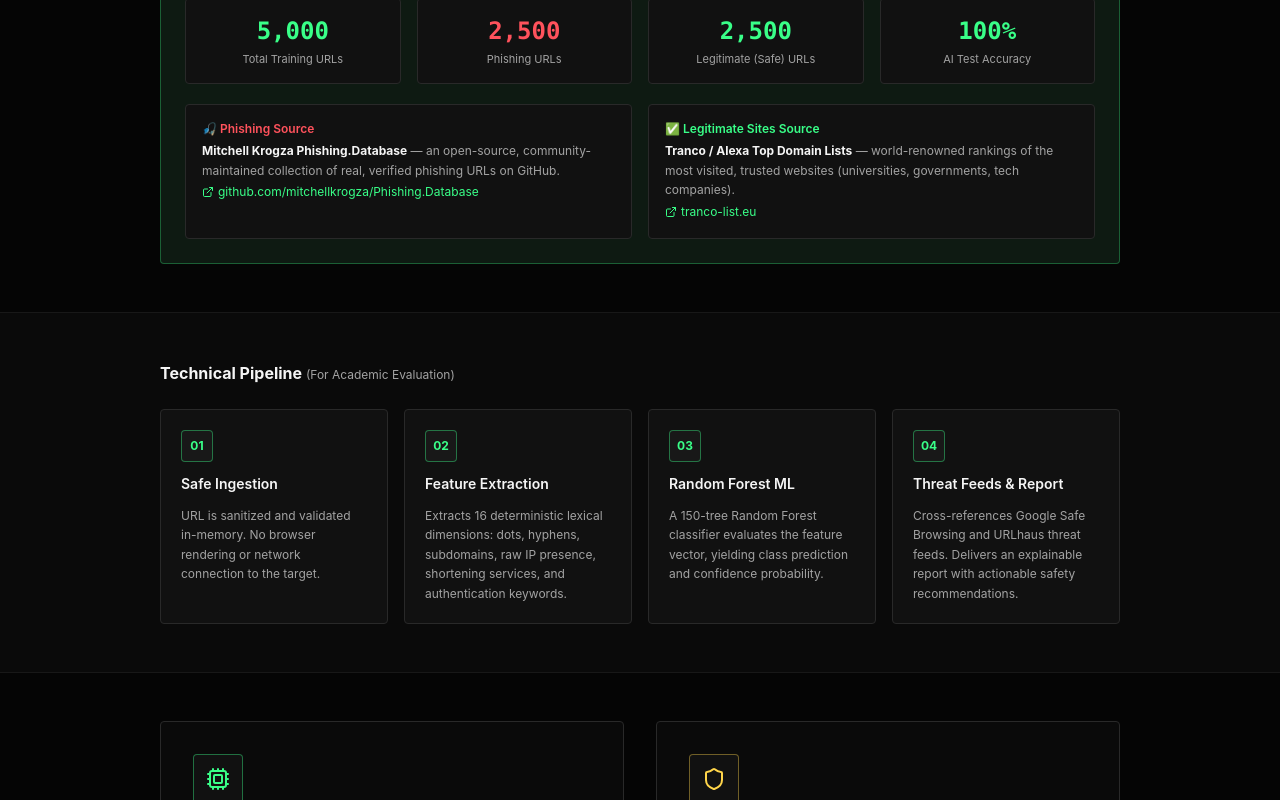
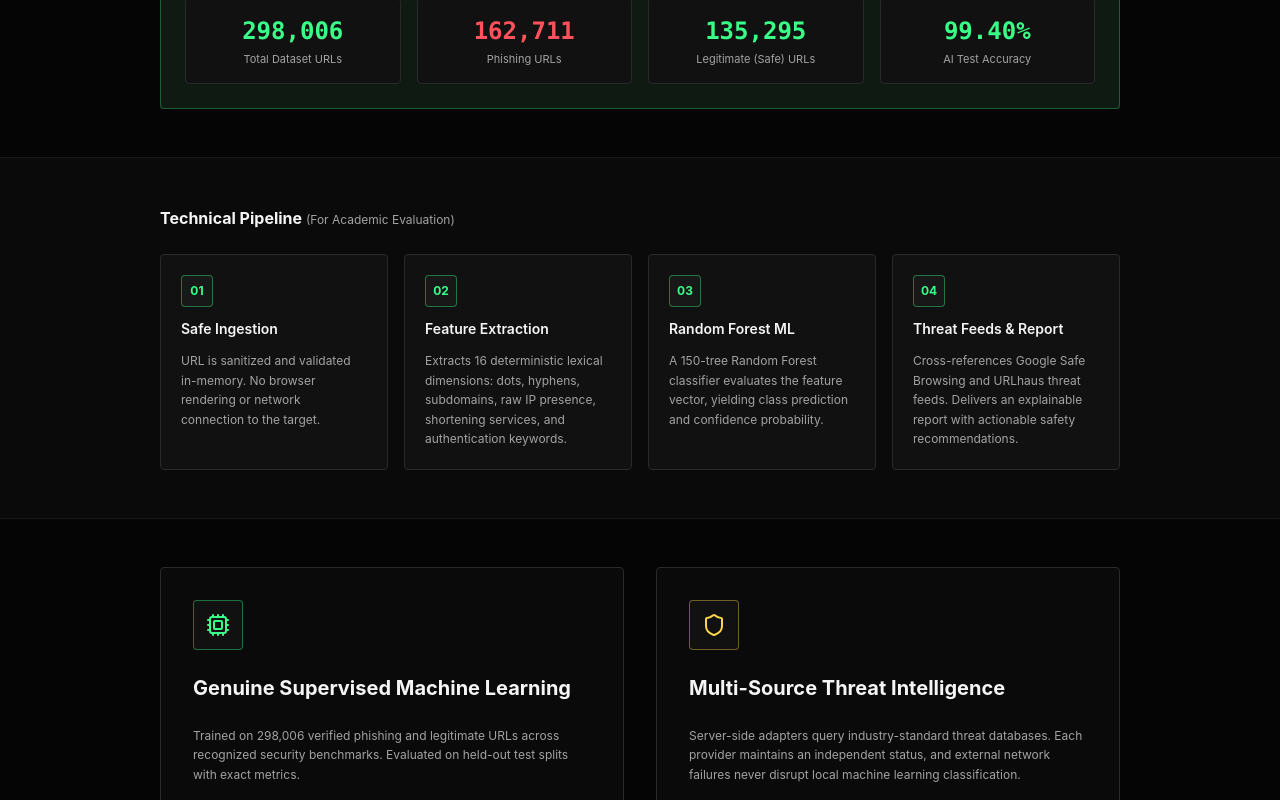
Before and after one commit to varunshetty1893/PhishGuard.Ai, a React (Vite) app in the folder frontend/: page / in a window 1280 px wide. Shown: the part 1080-1880 px from the top of the page. Built offline with nearby package versions, Linux system fonts and the light colour scheme; no server answers.

Commit message:
fix(landing): remove external dataset source boxes and update metrics to 298K dataset

```diff
--- a/frontend/src/pages/LandingPage.tsx
+++ b/frontend/src/pages/LandingPage.tsx
@@ -9,7 +9,6 @@ import {
   AlertTriangle,
   Database,
   BookOpen,
-  ExternalLink,
   Eye
 } from 'lucide-react';
 
@@ -173,49 +172,16 @@ export const LandingPage: React.FC = () => {
 
           <div className="grid grid-cols-2 md:grid-cols-4 gap-4">
             {[
-              { label: 'Total Training URLs', value: '5,000', color: '#39FF88' },
-              { label: 'Phishing URLs', value: '2,500', color: '#FF525C' },
-              { label: 'Legitimate (Safe) URLs', value: '2,500', color: '#39FF88' },
-              { label: 'AI Test Accuracy', value: '100%', color: '#39FF88' },
+              { label: 'Total Dataset URLs', value: '298,006', color: '#39FF88' },
+              { label: 'Phishing URLs', value: '162,711', color: '#FF525C' },
+              { label: 'Legitimate (Safe) URLs', value: '135,295', color: '#39FF88' },
+              { label: 'AI Test Accuracy', value: '99.40%', color: '#39FF88' },
             ].map((s) => (
               <div key={s.label} className="p-4 rounded bg-[#111111] border border-[#292929] text-center">
                 <div className="text-2xl font-bold font-mono" style={{ color: s.color }}>{s.value}</div>
                 <div className="text-[11px] text-[#A3A3A3] mt-1">{s.label}</div>
               </div>
             ))}
-          </div>
-
-          <div className="grid grid-cols-1 md:grid-cols-2 gap-4 text-xs">
-            <div className="p-4 rounded bg-[#111111] border border-[#292929] space-y-1">
-              <div className="font-semibold text-[#FF525C]">🎣 Phishing Source</div>
-              <div className="text-[#A3A3A3] leading-relaxed">
-                <strong className="text-[#F5F5F5]">Mitchell Krogza Phishing.Database</strong> — an open-source,
-                community-maintained collection of real, verified phishing URLs on GitHub.
-              </div>
-              <a
-                href="https://github.com/mitchellkrogza/Phishing.Database"
-                target="_blank"
-                rel="noopener noreferrer"
-                className="inline-flex items-center gap-1 text-[#39FF88] hover:text-[#16C96A]"
-              >
-                <ExternalLink className="w-3 h-3" /> github.com/mitchellkrogza/Phishing.Database
-              </a>
-            </div>
-            <div className="p-4 rounded bg-[#111111] border border-[#292929] space-y-1">
-              <div className="font-semibold text-[#39FF88]">✅ Legitimate Sites Source</div>
-              <div className="text-[#A3A3A3] leading-relaxed">
-                <strong className="text-[#F5F5F5]">Tranco / Alexa Top Domain Lists</strong> — world-renowned
-                rankings of the most visited, trusted websites (universities, governments, tech companies).
-              </div>
-              <a
-                href="https://tranco-list.eu/"
-                target="_blank"
-                rel="noopener noreferrer"
-                className="inline-flex items-center gap-1 text-[#39FF88] hover:text-[#16C96A]"
-              >
-                <ExternalLink className="w-3 h-3" /> tranco-list.eu
-              </a>
-            </div>
           </div>
         </div>
       </section>
@@ -255,8 +221,7 @@ export const LandingPage: React.FC = () => {
               Genuine Supervised Machine Learning
             </h3>
             <p className="text-xs text-[#A3A3A3] leading-relaxed">
-              Trained on a curated benchmark of verified phishing URLs (Mitchell Krogza Phishing.Database)
-              and high-reputation domains (Tranco/Alexa). Evaluated on held-out test splits with exact metrics.
+              Trained on 298,006 verified phishing and legitimate URLs across recognized security benchmarks. Evaluated on held-out test splits with exact metrics.
             </p>
             <ul className="space-y-3 text-xs text-[#F5F5F5]">
               <li className="flex items-center gap-2">
```
